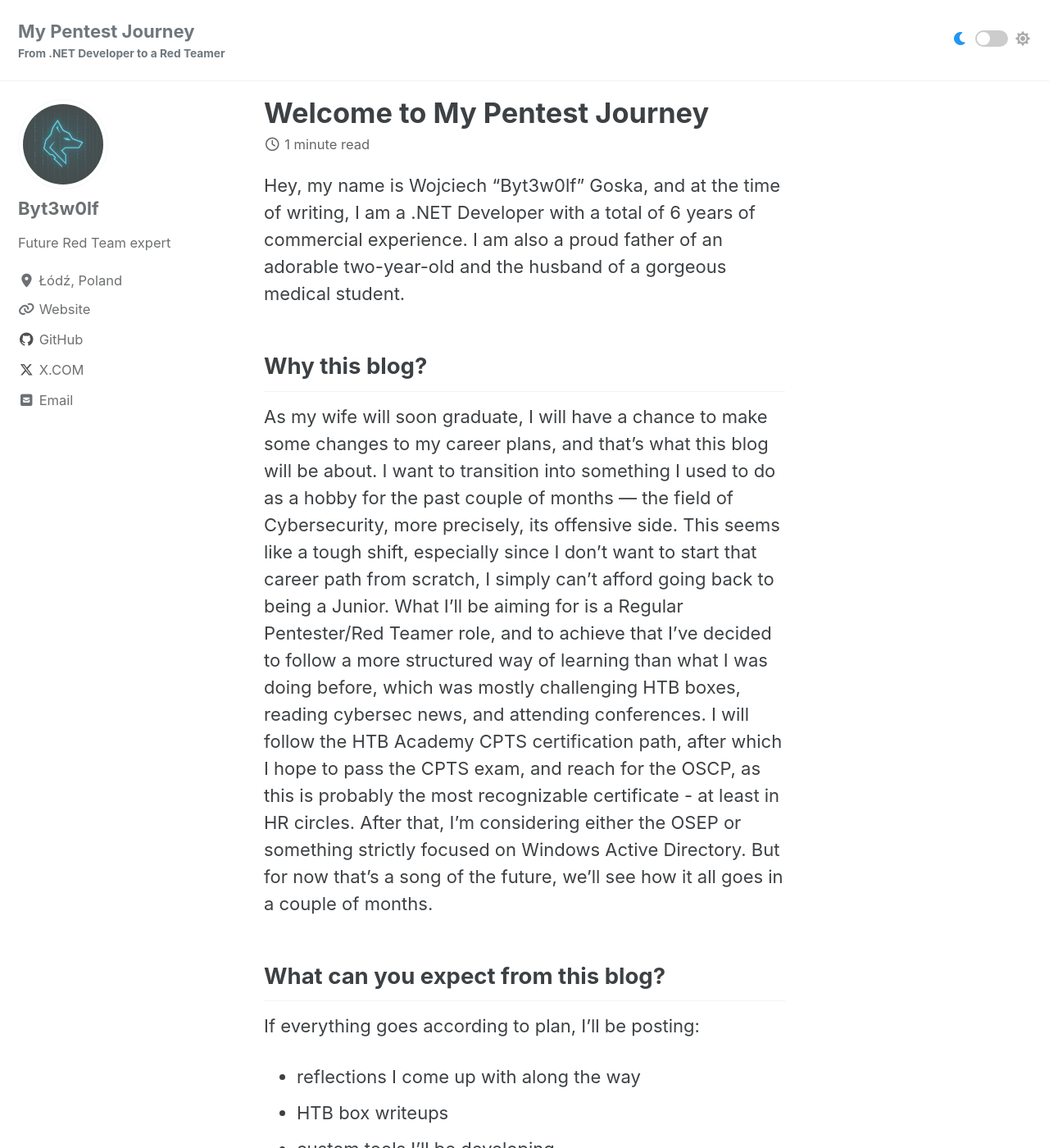
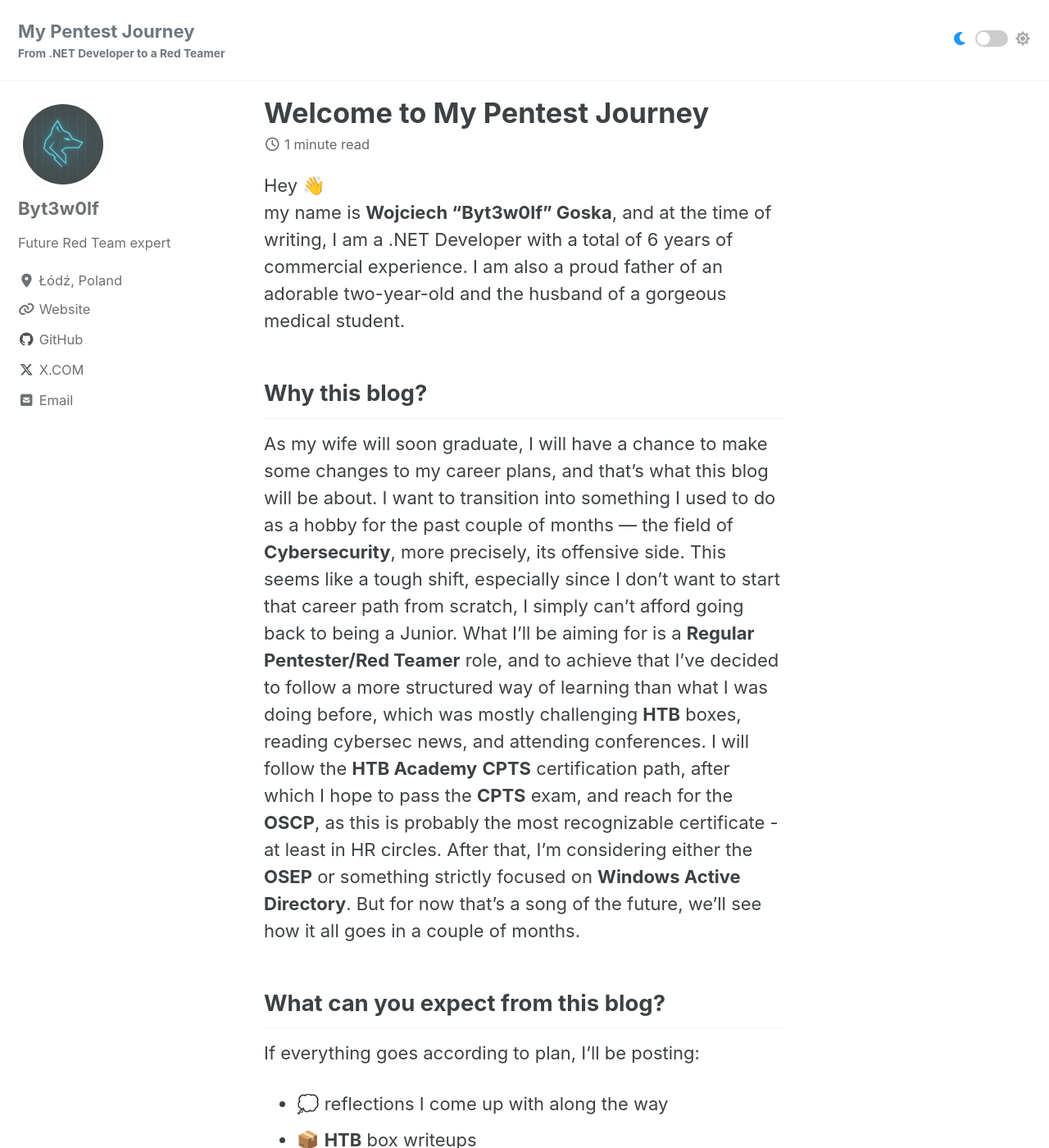
Before and after one commit to Byt3w0lf/byt3w0lf.github.io, a Jekyll site: the page built from _posts/2025-08-17-welcome.md, in a window 1280 px wide and 1400 px high. Shown: the whole window at 82% size. Built offline with Jekyll 4.4.1, drawn with Linux system fonts in a browser that asks for light colours; cached includes are drawn as plain includes; part of the change alters nothing that is shown; some of the changed text lies outside the part shown.

Commit message:
First post adjustments

```diff
--- a/_posts/2025-08-17-welcome.md
+++ b/_posts/2025-08-17-welcome.md
@@ -7,32 +7,33 @@ tags: intro career-shift
 
 ---
 
-Hey, my name is Wojciech "Byt3w0lf" Goska, and at the time of writing, I am a .NET Developer with a total of 6 years of commercial experience.
+Hey 👋<br>
+my name is **Wojciech "Byt3w0lf" Goska**, and at the time of writing, I am a .NET Developer with a total of 6 years of commercial experience.
 I am also a proud father of an adorable two-year-old and the husband of a gorgeous medical student.
 
 
 ## Why this blog?
 
 As my wife will soon graduate, I will have a chance to make some changes to my career plans, and that’s what this blog will be about.
-I want to transition into something I used to do as a hobby for the past couple of months — the field of Cybersecurity, more precisely, its offensive side.
+I want to transition into something I used to do as a hobby for the past couple of months — the field of **Cybersecurity**, more precisely, its offensive side.
 This seems like a tough shift, especially since I don’t want to start that career path from scratch, I simply can’t afford going back to being a Junior.
-What I’ll be aiming for is a Regular Pentester/Red Teamer role, and to achieve that I’ve decided to follow a more structured way of learning than what I was doing before, which was mostly challenging HTB boxes, reading cybersec news, and attending conferences.
-I will follow the HTB Academy CPTS certification path, after which I hope to pass the CPTS exam, and reach for the OSCP, as this is probably the most recognizable certificate - at least in HR circles.
-After that, I’m considering either the OSEP or something strictly focused on Windows Active Directory. But for now that’s a song of the future, we’ll see how it all goes in a couple of months.
+What I’ll be aiming for is a **Regular Pentester/Red Teamer** role, and to achieve that I’ve decided to follow a more structured way of learning than what I was doing before, which was mostly challenging **HTB** boxes, reading cybersec news, and attending conferences.
+I will follow the **HTB Academy** **CPTS** certification path, after which I hope to pass the **CPTS** exam, and reach for the **OSCP**, as this is probably the most recognizable certificate - at least in HR circles.
+After that, I’m considering either the **OSEP** or something strictly focused on **Windows Active Directory**. But for now that’s a song of the future, we’ll see how it all goes in a couple of months.
 
 
 ## What can you expect from this blog?
 
 If everything goes according to plan, I’ll be posting:
-- reflections I come up with along the way
-- HTB box writeups
-- custom tools I’ll be developing
-- and probably some pentest reports
+- 💭 reflections I come up with along the way
+- 📦 **HTB** box writeups
+- 🛠️ custom tools I’ll be developing
+- 📑 and probably some pentest reports
 <br>
 <br>
 
-The idea is to use this blog both, to collect all the useful tools, tips, and tricks in one place (for myself and anyone interested), and to showcase my journey — using this blog as a kind of “business card” that proves I already have some hands-on Cybersecurity experience, even if not strictly commercial.<br>
-It’s also something I hope will keep me motivated :)
+The idea is to use this blog both, to collect all the useful tools, tips, and tricks in one place (for myself and anyone interested), and to showcase my journey — use this blog as a kind of “business card” that proves I already have some hands-on **Cybersecurity** experience, even if it's not strictly commercial.<br>
+It’s also something I hope will keep me motivated 🙂
 
 Keep your fingers crossed,<br>
 **Byt3w0lf**
```
